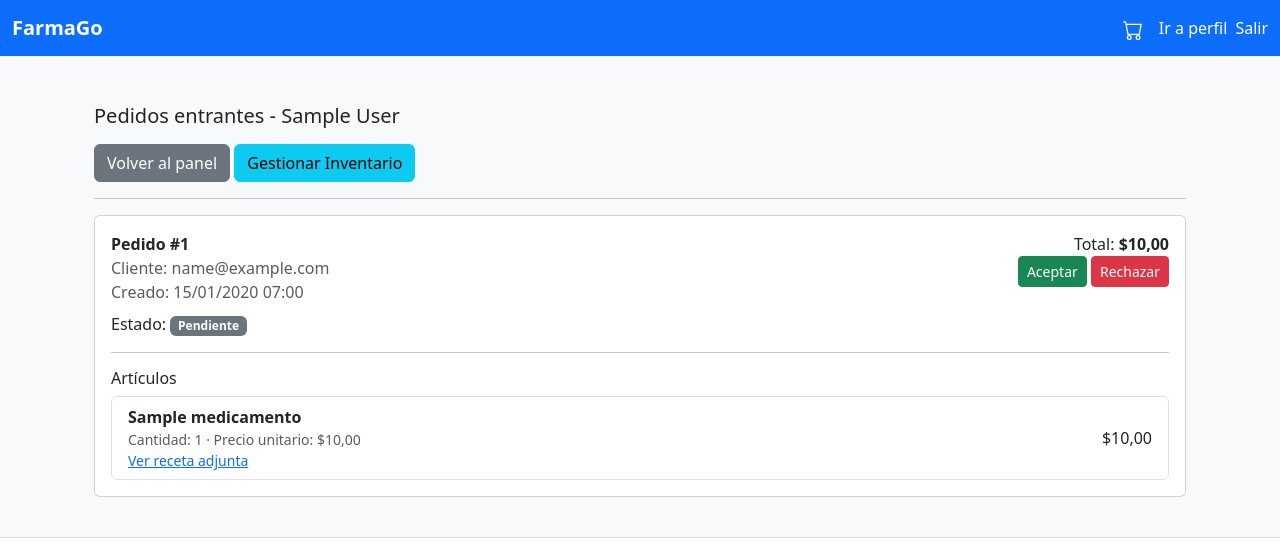
After one commit to TheAle26/FarmaGo, a Django app: page /orders/farmacia/pedidos/ in a window 1280 px wide. The commit adds this page. Shown: the top 555 px of the page. Run offline with Django 5.2, Linux system fonts and the light colour scheme; a user stored in the database is signed in; tables that the repository leaves empty hold one stand-in row (values such as "Sample post").

Commit message:
Agregue ver pedidos como farmacia, y un boton en el inicio que te redirige al panel principal

```diff
--- /dev/null
+++ b/Templates/farmacia/pedidos_entrantes.html
@@ -0,0 +1,67 @@
+{% extends "base.html" %}
+{% block content %}
+<div class="container mt-4">
+    <h1 class="h5 mb-3">Pedidos entrantes - {{ user.farmacia.nombre }}</h1>
+
+    <div class="mb-3">
+        <a href="{% url 'farmacia_panel' %}" class="btn btn-secondary">Volver al panel</a>
+        <a href="{% url 'gestionar_inventario' %}" class="btn btn-info">Gestionar Inventario</a>
+    </div>
+
+    <hr>
+
+    {% if pedidos.exists %}
+        {% for p in pedidos %}
+            <div class="card mb-3">
+                <div class="card-body">
+                    <div class="d-flex justify-content-between align-items-start">
+                        <div>
+                            <strong>Pedido #{{ p.id }}</strong>
+                            <div class="text-muted">Cliente: {% if p.cliente %}{{ p.cliente.user.email }}{% else %}--{% endif %}</div>
+                            <div class="text-muted">Creado: {{ p.creado|date:"d/m/Y H:i" }}</div>
+                            <div class="mt-2">Estado: <span class="badge bg-secondary">{{ p.get_estado_display }}</span></div>
+                        </div>
+                        <div class="text-end">
+                            <div>Total: <strong>${{ p.total }}</strong></div>
+                            {% if p.estado == 'PENDIENTE' %}
+                                <form action="{% url 'farmacia_aceptar' p.id %}" method="post" class="d-inline">
+                                    {% csrf_token %}
+                                    <button type="submit" class="btn btn-success btn-sm">Aceptar</button>
+                                </form>
+                                <form action="{% url 'farmacia_rechazar' p.id %}" method="post" class="d-inline">
+                                    {% csrf_token %}
+                                    <button type="submit" class="btn btn-danger btn-sm">Rechazar</button>
+                                </form>
+                            {% endif %}
+                        </div>
+                    </div>
+
+                    {% if p.items.all %}
+                        <hr>
+                        <h6 class="mb-2">Artículos</h6>
+                        <ul class="list-group">
+                            {% for item in p.items.all %}
+                                <li class="list-group-item d-flex justify-content-between align-items-center">
+                                    <div>
+                                        <strong>{{ item.medicamento.nombre_comercial }}</strong>
+                                        <div class="small text-muted">Cantidad: {{ item.cantidad }} · Precio unitario: ${{ item.precio_unitario_snapshot }}</div>
+                                        {% if item.receta_adjunta %}
+                                            <div class="small"><a href="{{ item.receta_adjunta.url }}" target="_blank">Ver receta adjunta</a></div>
+                                        {% endif %}
+                                    </div>
+                                    <div>
+                                        <span>${{ item.subtotal }}</span>
+                                    </div>
+                                </li>
+                            {% endfor %}
+                        </ul>
+                    {% endif %}
+                </div>
+            </div>
+        {% endfor %}
+    {% else %}
+        <p class="text-muted">No hay pedidos para mostrar.</p>
+    {% endif %}
+
+</div>
+{% endblock %}
--- a/Templates/home.html
+++ b/Templates/home.html
@@ -11,7 +11,8 @@
   </p>
   <div class="d-flex justify-content-center gap-3 flex-wrap">
     {% if user.is_authenticated %}
-      <a href="/accounts/profile/" class="btn btn-primary">Ir a mi perfil</a>
+      <a href="{% url 'panel_principal' %}" class="btn btn-primary">Panel principal</a>
+      <a href="/accounts/profile/" class="btn btn-outline-primary">Ir a mi perfil</a>
       <form action="{% url 'logout' %}" method="post" class="d-inline">
         {% csrf_token %}
         <button type="submit" class="btn btn-outline-secondary">Salir</button>
--- a/apps/accounts/urls.py
+++ b/apps/accounts/urls.py
@@ -1,3 +1,4 @@
+
 from django.urls import path
 from django.contrib.auth import views as auth_views
 from . import views
@@ -11,4 +12,5 @@ urlpatterns = [
     path("registro/farmacia/", views.registro_farmacia, name="registro_farmacia"),
     path("registro/repartidor/", views.registro_repartidor, name="registro_repartidor"),
     path("registro/terminos_y_condiciones", views.tyc, name="tyc"),
+
 ]
--- a/apps/orders/urls.py
+++ b/apps/orders/urls.py
@@ -9,6 +9,7 @@ urlpatterns = [
 
     # Farmacia
     path("farmacia/", views.farmacia_panel, name="farmacia_panel"),
+    path("farmacia/pedidos/", views.farmacia_pedidos_entrantes, name="farmacia_pedidos"),
     path("farmacia/aceptar/<int:pedido_id>/", views.farmacia_aceptar, name="farmacia_aceptar"),
     path("farmacia/rechazar/<int:pedido_id>/", views.farmacia_rechazar, name="farmacia_rechazar"),
     path("farmacia/inventario/", views.farmacia_gestionar_inventario, name="gestionar_inventario"),
@@ -18,4 +19,7 @@ urlpatterns = [
     path("repartidor/", views.repartidor_panel, name="repartidor_panel"),
     path("repartidor/tomar/<int:pedido_id>/", views.repartidor_tomar, name="repartidor_tomar"),
     path("repartidor/entregado/<int:pedido_id>/", views.repartidor_entregado, name="repartidor_entregado"),
+
+    # Panel principal (redirige según tipo de perfil)
+    path("panel/", views.panel_principal, name="panel_principal"),
 ]
--- a/apps/orders/views.py
+++ b/apps/orders/views.py
@@ -118,11 +118,20 @@ def finalizar_compra_view(request):
         for farmacia_id, farmacia_data in carrito['farmacias'].items():
             farmacia_obj = get_object_or_404(Farmacia, id=farmacia_id)
 
+            # No permitir compras a farmacias que no estén validadas
+            if not getattr(farmacia_obj, 'valido', False):
+                raise Exception(f"No es posible comprar a la farmacia '{farmacia_obj.nombre}' porque no está validada.")
+
+            # Asegurarse de enlazar el perfil Cliente (no el User)
+            cliente_profile = getattr(request.user, 'cliente', None)
+            if cliente_profile is None:
+                raise Exception("Debe iniciar sesión como cliente para finalizar la compra.")
+
             nuevo_pedido = Pedido.objects.create(
-                cliente=request.user,
+                cliente=cliente_profile,
                 farmacia=farmacia_obj,
                 estado='PENDIENTE',
-                total=farmacia_data['subtotal']
+                total=farmacia_data.get('subtotal', 0)
             )
 
             # Iterar sobre los items de la sesión
@@ -184,10 +193,20 @@ def finalizar_compra_view(request):
 def farmacia_panel(request):
     if not es_farmacia(request.user):
         return HttpResponseForbidden("Solo farmacias")
+    # En el panel principal solo mostramos acciones rápidas y enlaces
+    # La lista de pedidos se muestra en la vista dedicada 'farmacia_pedidos'
+    return render(request, "farmacia/farmacia_panel.html")
 
-    todos_los_pedidos = Pedido.objects.filter(
-        farmacia=request.user.farmacia
-    )
+
+@login_required
+def farmacia_pedidos_entrantes(request):
+    """Vista dedicada para que la farmacia vea sus pedidos (entrantes).
+    Muestra todos los pedidos de la farmacia, priorizando los pendientes.
+    """
+    if not es_farmacia(request.user):
+        return HttpResponseForbidden("Solo farmacias")
+
+    todos_los_pedidos = Pedido.objects.filter(farmacia=request.user.farmacia)
 
     pedidos_ordenados = todos_los_pedidos.annotate(
         prioridad_estado=Case(
@@ -197,7 +216,7 @@ def farmacia_panel(request):
     ).order_by('prioridad_estado', 'creado') # Ordena por prioridad, y luego por fecha
 
     # Pasa la lista completa y ordenada a la plantilla
-    return render(request, "farmacia/farmacia_panel.html", {"pedidos": pedidos_ordenados})
+    return render(request, "farmacia/pedidos_entrantes.html", {"pedidos": pedidos_ordenados})
 
 @login_required
 def farmacia_aceptar(request, pedido_id):
@@ -350,3 +369,18 @@ def crear_pedido(request):
         p.save()
         return redirect("cliente_panel")
     return render(request, "cliente/crearPedido.html", {"form": form})
+
+
+#---------- Panel redirect ----------
+
+
+@login_required
+def panel_principal(request):
+    if es_cliente(request.user):
+        return redirect("cliente_panel")
+    elif es_farmacia(request.user):
+        return redirect("farmacia_panel")
+    elif es_repartidor(request.user):
+        return redirect("repartidor_panel")
+    else:
+        return HttpResponseForbidden("Perfil no reconocido.")
```
Also changed, not shown: Templates/farmacia/farmacia_panel.html (+5 -30 lines), apps/accounts/views.py (+10 -4 lines), media/antecedentes_repartidores/Captura_de_pantalla_2024-06-06_194502.png (added), media/antecedentes_repartidores/Captura_de_pantalla_2024-06-06_194502_SJAqv1a.png (added), media/documentacion_farmacias/Captura_de_pantalla_2024-05-22_231243.png (added).
